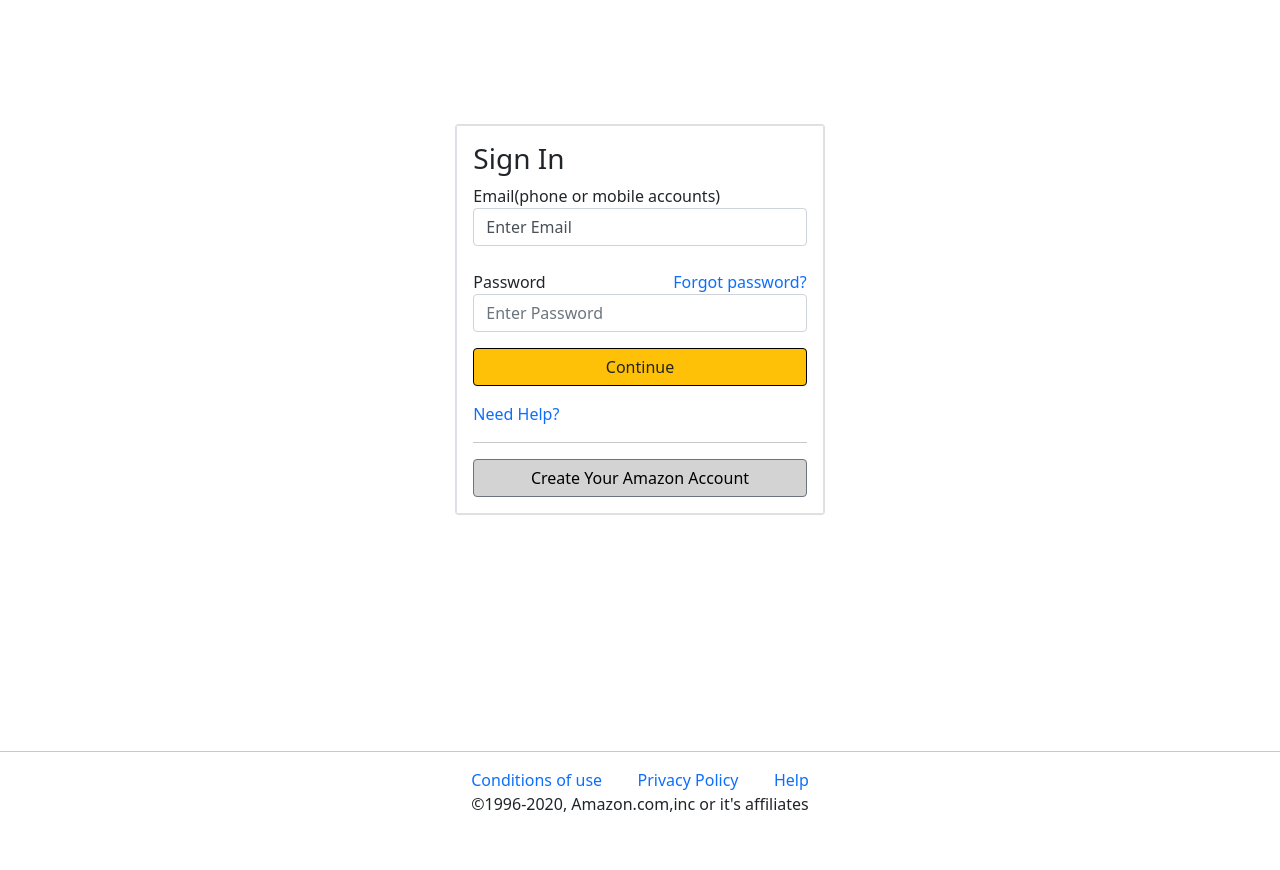
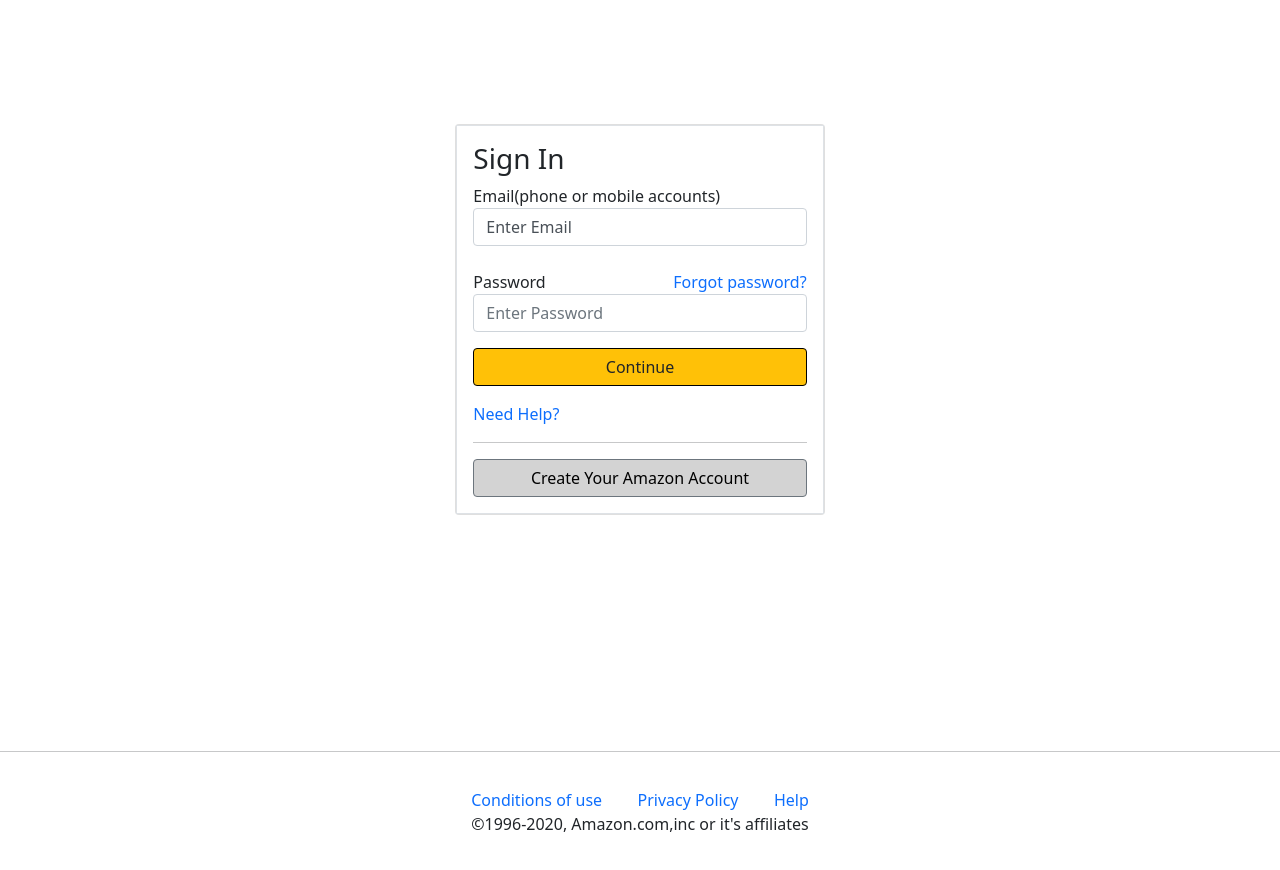
Before and after one commit to asime204/amateur_login, a plain HTML site: page index.html in a window 1280 px wide. Shown: the part 146-1016 px from the top of the page. Before the commit the page ends 962 px from the top, so only its background shows below. Drawn offline with nearby package versions, Linux system fonts and the light colour scheme.

Commit message:
final final touches

```diff
--- a/css/main.css
+++ b/css/main.css
@@ -34,31 +34,6 @@ a {
     text-decoration: none;
 }
 
-/* .bottom {
-    display: grid;
-    grid-template-columns: 1fr 1fr 1fr;
-    grid-template-rows: 1fr 1fr;
-    gap: 0px 0px;
-    grid-auto-flow: row;
-}
-
-.footer {
-    grid-area: 1 / 1 / 3 / 4;
-}
-
-.map {
-    grid-area: 1 / 2 / 2 / 3;
-    display: flex;
-    justify-content: space-around;
-    width: 100%;
-}
-
-.copy {
-    grid-area: 2 / 2 / 3 / 3;
-    display: flex;
-    justify-content: center;
-    width: 100%;
-} */
 .bottom {
     display: flex;
     justify-content: center;
@@ -72,6 +47,7 @@ a {
     grid-template-areas:
         "map map map"
         "copy copy copy";
+        padding: 20px 0 200px 0;
 }
 
 .map {
```
Also changed, not shown: index.html (+0 -9 lines).
